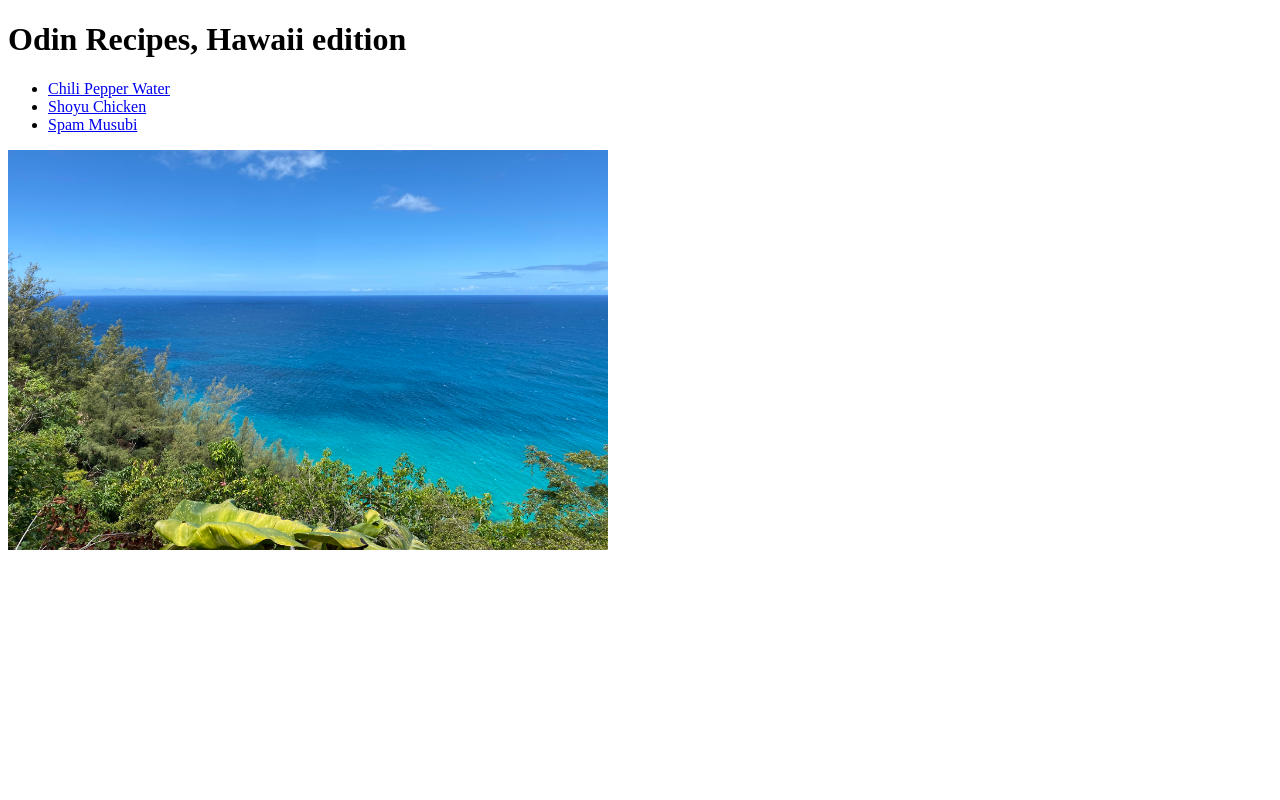
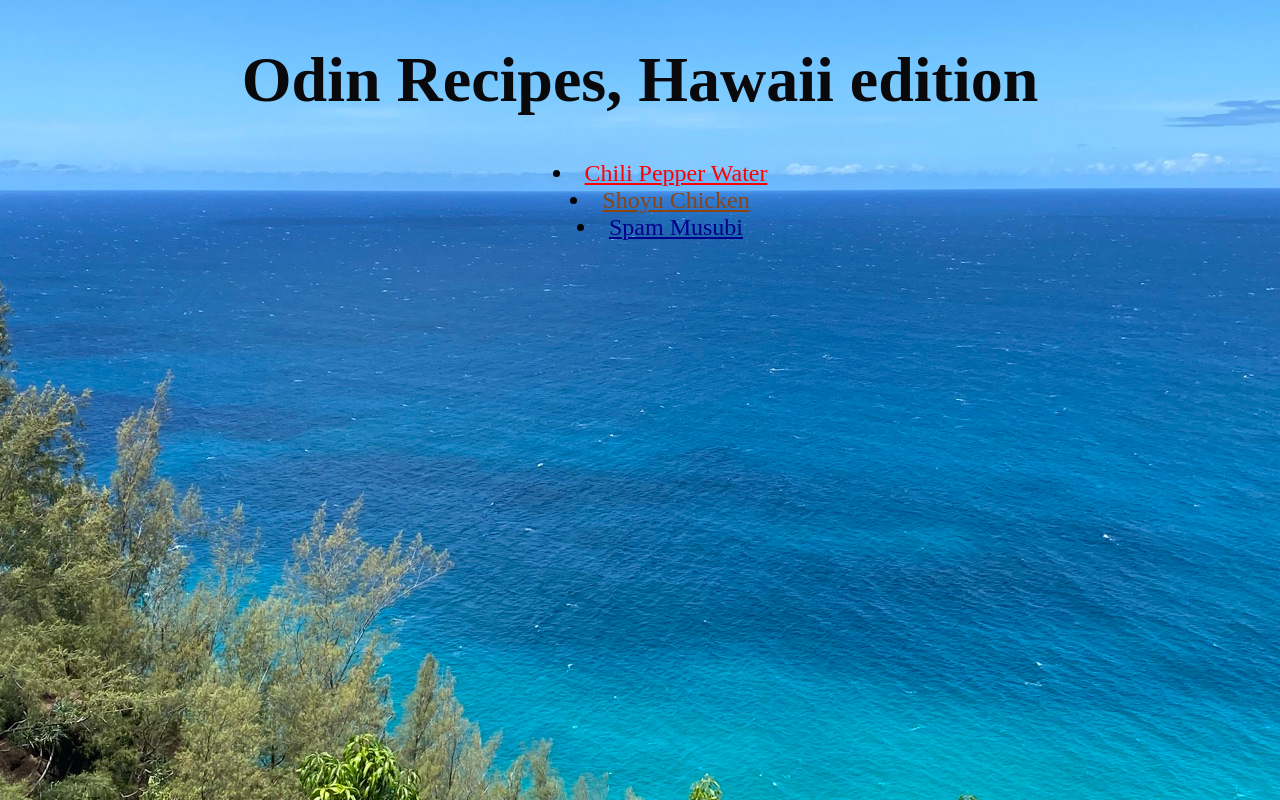
Before and after one commit to johnstamatic/odin-recipes, a plain HTML site: page index.html in a window 1280 px wide. Drawn offline with Linux system fonts and the light colour scheme.

Commit message:
added style.css and added formatting to the odin recipes

```diff
--- a/index.html
+++ b/index.html
@@ -1,20 +1,19 @@
 <!DOCTYPE html>
 <html lang="en">
 <head>
+    <link rel="stylesheet" href="style.css" />
     <meta charset="UTF-8">
     <meta http-equiv="X-UA-Compatible" content="IE=edge">
     <meta name="viewport" content="width=device-width, initial-scale=1.0">
     <title>Odin Recipes from Hawaii</title>
 </head>
-<body>
+<body class="napali">
     <h1>Odin Recipes, Hawaii edition</h1>
-
-    <ul>
-        <li><a href="recipes/chili_water.html" alt="Hawaiian Chili Pepper Water">Chili Pepper Water</a></li>
-        <li><a href="recipes/shoyu_chicken.html" alt="Shoyu Chicken">Shoyu Chicken</a></li>
-        <li><a href="recipes/spam_musubi.html" alt="Spam Musubi">Spam Musubi</a></li>
+    <ul class="front_page">
+        <li><a id="chili" href="recipes/chili_water.html" alt="Hawaiian Chili Pepper Water">Chili Pepper Water</a></li>
+        <li><a id="shoyu" href="recipes/shoyu_chicken.html" alt="Shoyu Chicken">Shoyu Chicken</a></li>
+        <li><a id="spam" href="recipes/spam_musubi.html" alt="Spam Musubi">Spam Musubi</a></li>
     </ul>
 
-    <img src="images/napali.jpeg" alt="picture of napali coast kauai" width="600"height="400">
 </body>
 </html>
--- /dev/null
+++ b/style.css
@@ -0,0 +1,41 @@
+/* style.css */
+
+h1 {
+    text-align: center;
+    color: rgb(9, 9, 12);
+    font-size: 64px;
+}
+
+h2 {
+    font-size: 36px;
+}
+
+#chili {
+    color: red;
+}
+#shoyu {
+    color: saddlebrown;
+}
+#spam {
+    color:darkblue
+}
+body.napali {
+    background: url("images/napali.jpeg") no-repeat center center fixed;
+}
+ul.front_page {
+    text-align: center;
+    list-style: inside;
+    font-size: 24px;
+}
+ul, ol, p {
+    font-size: 20px;
+}
+.water {
+    background-color: khaki;
+}
+.chicken {
+    background-color: lightblue;
+}
+.musubi {
+    background-color: rgb(82, 231, 231);
+}
```
Also changed, not shown: recipes/chili_water.html (+4 -3 lines), recipes/shoyu_chicken.html (+4 -3 lines), recipes/spam_musubi.html (+4 -3 lines).
